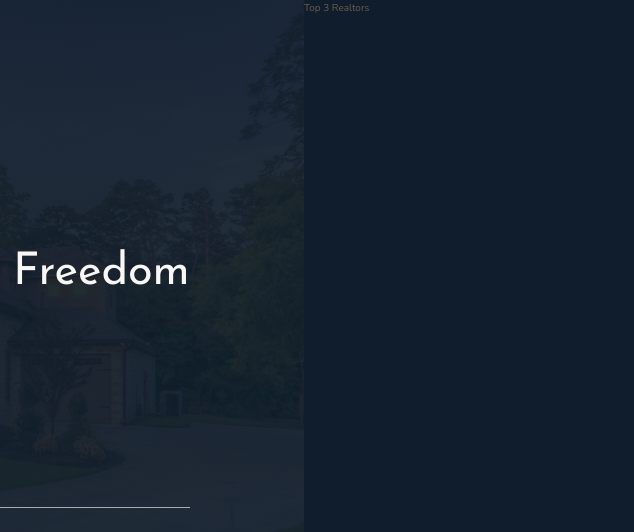
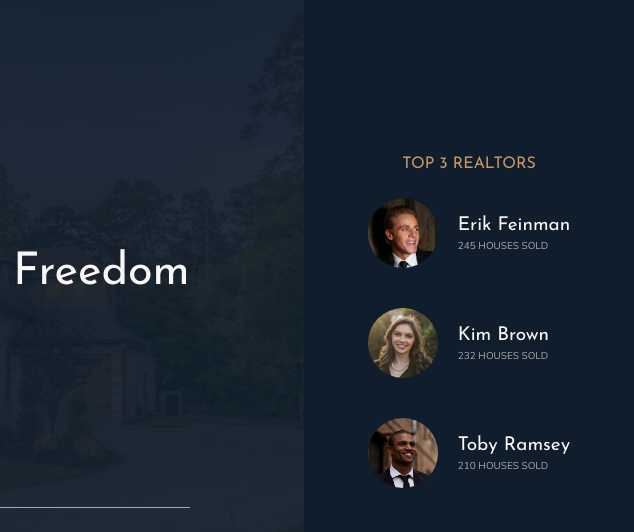
Before and after one commit to daxwann/Nexter, a website: page index.html in a window 1280 px wide. Shown: the top 532 px of the page, 646-1280 px from the left. Drawn offline with nearby package versions, Linux system fonts and the light colour scheme.

Commit message:
styled top realtors section

```diff
--- a/index.html
+++ b/index.html
@@ -33,7 +33,26 @@
 	</header>
 
 	<div class="realtors">
-		Top 3 Realtors
+		<h3 class="heading--3">Top 3 Realtors</h3>
+		<div class="realtors__list">
+			<img src="img/realtor-1.jpeg" alt="Realtor 1" class="realtors__img">
+			<div class="realtors__details">
+				<h4 class="heading--4 heading--light">Erik Feinman</h4>
+				<p class="realtors__sold">245 houses sold</p>
+			</div>
+
+			<img src="img/realtor-2.jpeg" alt="Realtor 2" class="realtors__img">
+			<div class="realtors__details">
+				<h4 class="heading--4 heading--light">Kim Brown</h4>
+				<p class="realtors__sold">232 houses sold</p>
+			</div>
+
+			<img src="img/realtor-3.jpeg" alt="Realtor 3" class="realtors__img">
+			<div class="realtors__details">
+				<h4 class="heading--4 heading--light">Toby Ramsey</h4>
+				<p class="realtors__sold">210 houses sold</p>
+			</div>
+		</div>
 	</div>
 
 	<section class="features">
--- a/sass/_realtors.scss
+++ b/sass/_realtors.scss
@@ -1,4 +1,30 @@
 .realtors {
 	background-color: $color-secondary;
 	grid-column: col-start 7 / full-end;
+	padding: 3rem;
+	display: grid;
+	align-content: center;
+	justify-content: center;
+	row-gap: 2rem;
+	justify-items: center;
+
+	&__list {
+		display: grid;
+		grid-template-columns: min-content max-content;
+		column-gap: 2rem;
+		row-gap: 5vh;
+		align-items: center;
+	}
+
+	&__img {
+		width: 7rem;
+		display: block;
+		border-radius: 50%;
+	}
+
+	&__sold {
+		text-transform: uppercase;
+		color: $color-grey-light-2;
+		margin-top: -3px;
+	}
 }
```
Also changed, not shown: css/style.css.
